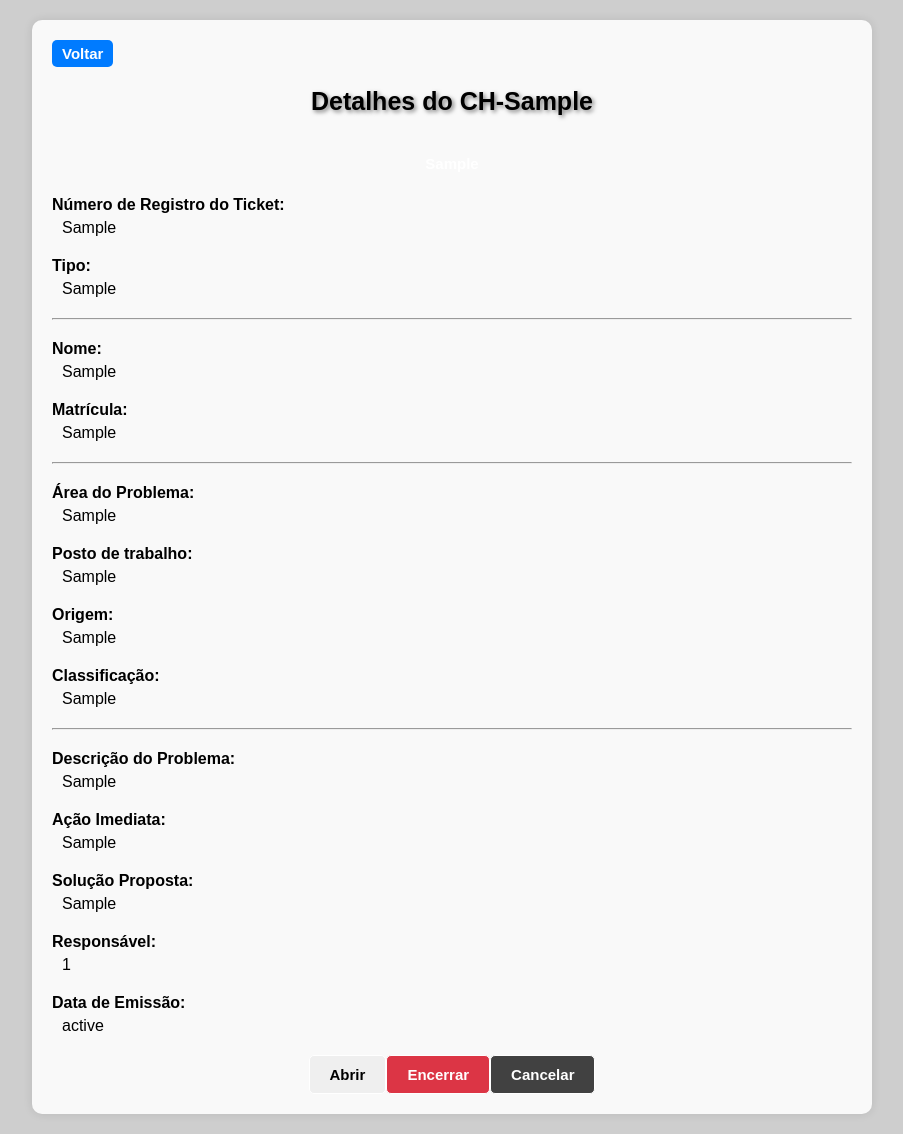
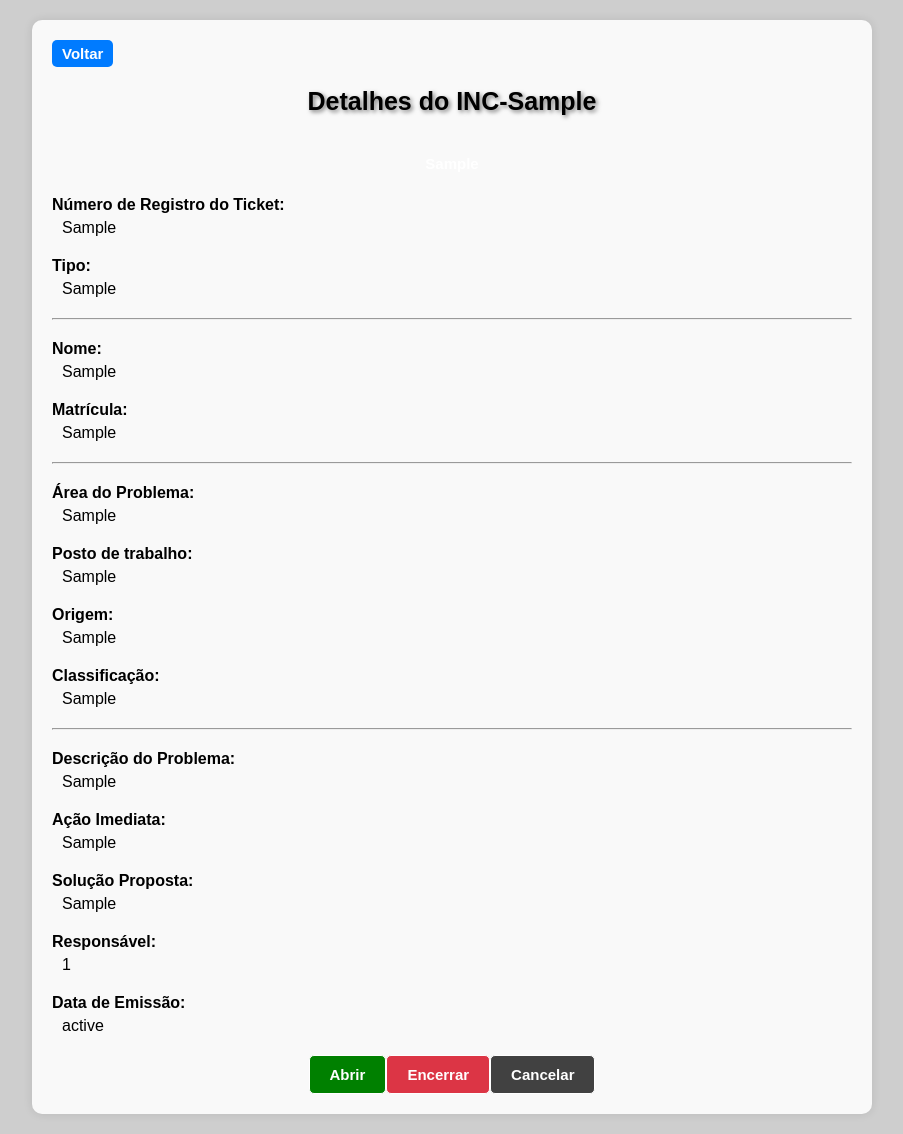
Before and after one commit to gabrielfdrz/TicketApp, a Flask app: page /ticket/1 in a window 1280 px wide. Shown: the part 87-1221 px from the top of the page, without its empty margins (188-1091 px from the left). Run offline with Flask 3, Linux system fonts and the light colour scheme; tables that the repository leaves empty or names only in its code hold one stand-in row (values such as "Sample post"); parts of the project's set-up code (start-up, migrations or seed data) failed here and were passed over.

Commit message:
Please enter the commit message for your changes. Lines starting  with '#' will be ignored, and an empty message aborts the commit.
 On branch main
 Your branch is up to date with 'origin/main'.

 Changes to be committed:
	modified:   app/static/css/style.css
	modified:   app/templates/acompanhamento.html
	modified:   app/templates/ticket_aberto.html

```diff
--- a/app/static/css/style.css
+++ b/app/static/css/style.css
@@ -503,6 +503,8 @@ color: #fff;
   font-size: 15px;
   font-weight: bold;
   text-decoration: none !important;
+  background-color: green;
+  color:  white;
 
 }
 
--- a/app/templates/acompanhamento.html
+++ b/app/templates/acompanhamento.html
@@ -55,7 +55,7 @@
       <div class="ticket-list">
         {% for ticket in tickets %}
         <div class="ticket {% if ticket[12] == 'ABERTO' %}ticket-open{% elif ticket[12] == 'EM ANALISE' %}ticket-analise{% else %}ticket-closed{% endif %}" id="ticket-{{ ticket[0] }}">
-          <h2>CH-{{ ticket[0] }}</h2>
+          <h2>INC-{{ ticket[0] }}</h2>
           <span class="status" id="status-{{ ticket[0] }}">{{ ticket[12] }}</span>
           <p>Assunto: {{ ticket[8] }}</p>
           <div class="ticket-actions">
--- a/app/templates/ticket_aberto.html
+++ b/app/templates/ticket_aberto.html
@@ -31,7 +31,7 @@
                 <a href="/acompanhamento" class="back-button">Voltar</a>
             </div>
 
-            <h1 class="title">Detalhes do CH-{{ticket[0] }}</h1>
+            <h1 class="title">Detalhes do INC-{{ ticket[0] }}</h1>
 
             <div id="ticketStatus" class="ticket-details-1">{{ ticket[12] }}</div>
 
@@ -100,7 +100,7 @@
 
             <div class="detail">
                 <div class="label">Data de Emissão:</div>
-                <div class="value">{{ ticket[13] }}</div>
+                <div class="value" id="dataEmissao">{{ ticket[13] }}</div>
             </div>
 
             <div class="actions-bottom">
@@ -119,18 +119,30 @@
             </div>
 
             <script>
-
                 document.addEventListener('DOMContentLoaded', function() {
                     var ticketStatusElement = document.getElementById('ticketStatus');
                     var status = ticketStatusElement.textContent.trim().toUpperCase();
 
                     if (status === 'ABERTO') {
                         ticketStatusElement.classList.add('ticket-aberto');
-                    }  else if (status === 'EM ANALISE') {
+                    } else if (status === 'EM ANALISE') {
                         ticketStatusElement.classList.add('ticket-em-analise');
-                    }else if (status === 'ENCERRADO') {
+                    } else if (status === 'ENCERRADO') {
                         ticketStatusElement.classList.add('ticket-encerrado');
                     }
+
+                    // Função para formatar a data e hora no formato dd/mm/yyyy HH:MM
+                    function formatarDataHora(dataHora) {
+                        var partesDataHora = dataHora.split(' ');
+                        var partesData = partesDataHora[0].split('-');
+                        var partesHora = partesDataHora[1].split(':');
+                        return partesData[2] + '/' + partesData[1] + '/' + partesData[0] + ' ' + partesHora[0] + ':' + partesHora[1];
+                    }
+
+                    // Formatar a data de emissão
+                    var dataEmissaoElement = document.getElementById('dataEmissao');
+                    var dataEmissao = dataEmissaoElement.textContent.trim();
+                    dataEmissaoElement.textContent = formatarDataHora(dataEmissao);
                 });
 
                 document.getElementById('closeTicketForm').addEventListener('submit', function(event) {
@@ -147,6 +159,7 @@
                             ticketStatusElement.classList.remove('ticket-aberto', 'ticket-em-analise');
                             ticketStatusElement.classList.add('ticket-encerrado');
                             document.querySelector('.close-button').remove();
+                            document.querySelector('.open-button').remove();
                         } else {
                             // Caso haja um erro na resposta do servidor
                             console.error('Erro ao encerrar o ticket:', xhr.responseText);
@@ -176,9 +189,6 @@
                         });
                     });
                 });
-
-
-
             </script>
         </div>
     </section>
```
